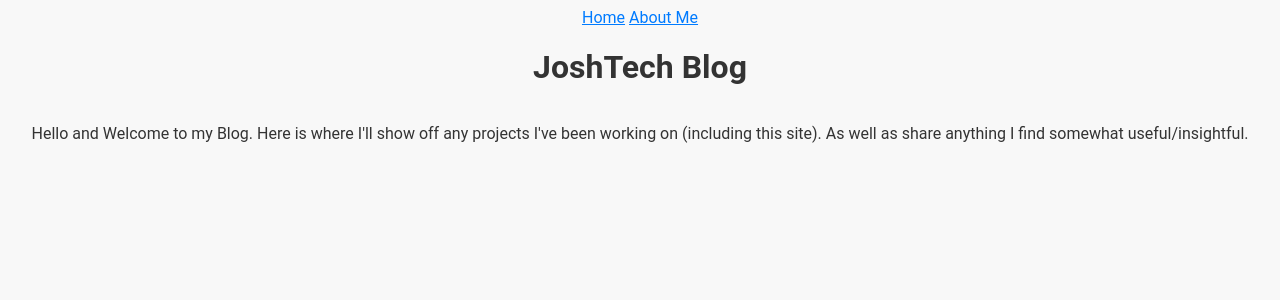
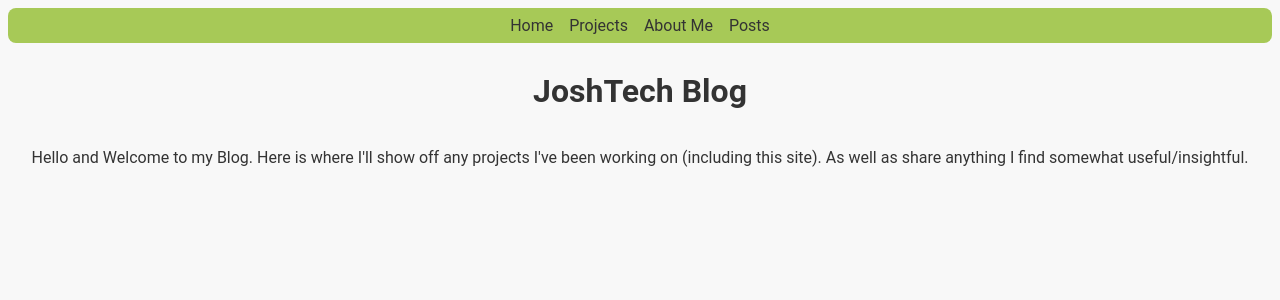
Before and after one commit to jeffeth-donaldson/jeffeth-donaldson-blog, a SvelteKit app in the folder frontend/: page / in a window 1280 px wide. Shown: the top 300 px of the page. Built offline with nearby package versions, Linux system fonts and the light colour scheme.

Commit message:
header and posts page

```diff
--- a/frontend/src/app.html
+++ b/frontend/src/app.html
@@ -4,9 +4,7 @@
 		<meta charset="utf-8" />
 		<link rel="icon" href="%sveltekit.assets%/favicon.png" />
 		<meta name="viewport" content="width=device-width" />
-		<link rel="stylesheet" href="https://cdnjs.cloudflare.com/ajax/libs/highlight.js/11.9.0/styles/default.min.css">
-		<script src="https://cdnjs.cloudflare.com/ajax/libs/highlight.js/11.9.0/highlight.min.js"></script>
-		<script>hljs.highlightAll();</script>
+		<script src="https://kit.fontawesome.com/c9ea0b8ef1.js" crossorigin="anonymous"></script>
 		%sveltekit.head%
 	</head>
 	<body data-sveltekit-preload-data="hover">
--- a/frontend/src/routes/Header.svelte
+++ b/frontend/src/routes/Header.svelte
@@ -1,16 +1,36 @@
 <script>
-	import { page } from '$app/stores';
-	import logo from '$lib/images/svelte-logo.svg';
-	import github from '$lib/images/github.svg';
 </script>
 
 <header>
-	<nav class="text-center">
+	<nav>
 		<a href="/">Home</a>
-		<a class="text-centered" href="/about">About Me</a>
+		<a href="/projects">Projects</a>
+		<a href="/about">About Me</a>
+		<a href="/posts">Posts</a>
 	</nav>
 </header>
 
 <style>
-
+	header {
+		width:100%;
+		min-height:5%;
+		margin-bottom:0.5em;
+	}
+	nav {
+		border-radius: 8px;
+		display: flex;
+		justify-content: center;
+		width:100%;
+		height:100%;
+		background-color: var(--accent-color-tertiary);
+	}
+	nav a {
+		padding: 0.5em;
+		background-color: var(--accent-color-tertiary);
+		text-decoration:none;
+		color: var(--text-color);
+	}
+	nav a:hover {
+		background-color: var(--accent-color-secondary);
+	}
 </style>
--- /dev/null
+++ b/frontend/src/routes/posts/+page.server.ts
@@ -0,0 +1,17 @@
+import { error } from '@sveltejs/kit';
+import { strapi_key } from '$lib/server/secrets.js';
+import type { APIResponseCollection } from "$lib/types/types.js";
+
+/** @type {import('./$types').PageLoad} */
+export async function load({ fetch }) {
+	const res = await fetch(`http://localhost:1337/api/blog-posts?populate=*`,
+    {
+        headers:{'Authorization':`Bearer ${strapi_key}`}
+    });
+    if (res.status < 300) {
+        const item = await res.json() as APIResponseCollection<"api::blog-post.blog-post">;
+        return { post:item.data };
+    } else {
+        error(404, 'Post Not found')
+    }
+}
--- a/frontend/src/routes/posts/+page.svelte
+++ b/frontend/src/routes/posts/+page.svelte
@@ -0,0 +1,67 @@
+<script>
+    export let data;
+    // TODO: Create post tile component to display information about the post
+    let searchText = '';
+
+    function handleSearch() {
+    // You can perform your search logic here
+    console.log('Searching for:', searchText);
+    }
+
+</script>
+
+<h1>Posts</h1>
+<div class="search-bar">
+    <h2>Search</h2>
+    <div class="input">
+        <input type="text" bind:value={searchText} placeholder="Search..." />
+        <button on:click={handleSearch}><i class="fa-solid fa-magnifying-glass"></i></button>
+    </div>
+</div>
+<div class="posts-box">
+
+</div>
+
+<style>
+    .posts-box {
+        background-color: var(--accent-color-secondary);
+    }
+    .search-bar {
+        display: flex;
+        justify-content: space-between;
+        align-items: center;
+        min-width: 80%;
+    }
+
+    .input {
+        display: flex;
+        align-items: center;
+        background-color: var(--tertiary-bg);
+        height:fit-content;
+        border: none;
+        border-radius: 5px; /* Rounded corners */
+    }
+
+    .input input {
+        background-color: var(--tertiary-bg);
+        height:fit-content;
+        border: none;
+        border-radius: 5px; /* Rounded corners */
+        outline: none; /* Remove default outline */
+        color: var(--text-color);
+        font-size:large;
+        padding: 0.2em;
+    }
+
+    .input button {
+    padding: 5px;
+    background-color: var(--accent-color-secondary);
+    border: none;
+    border-radius: 5px; /* Rounded corners */
+    cursor: pointer;
+  }
+
+  .input button:hover {
+    background-color: var(--accent-color-yes);
+  }
+</style>
```
Also changed, not shown: 1 other file (tests, documents, lock files or other folders).
